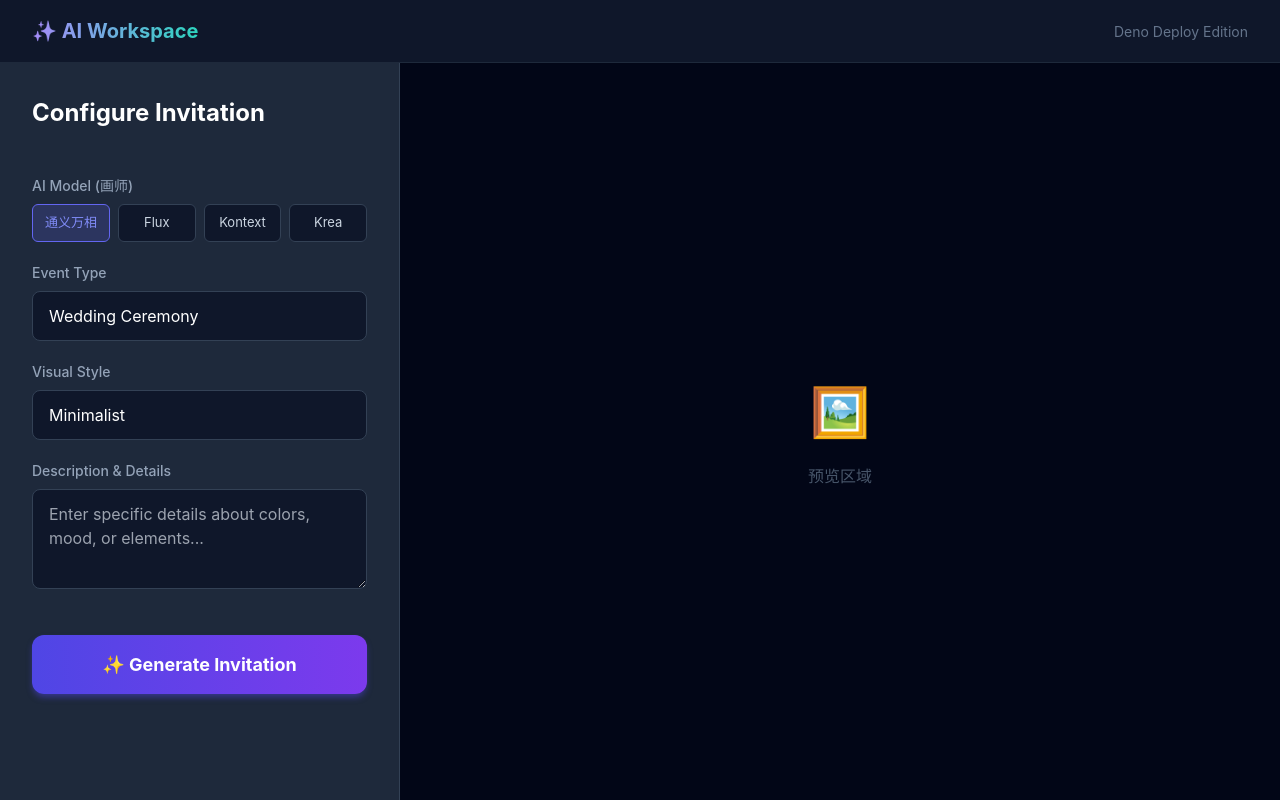
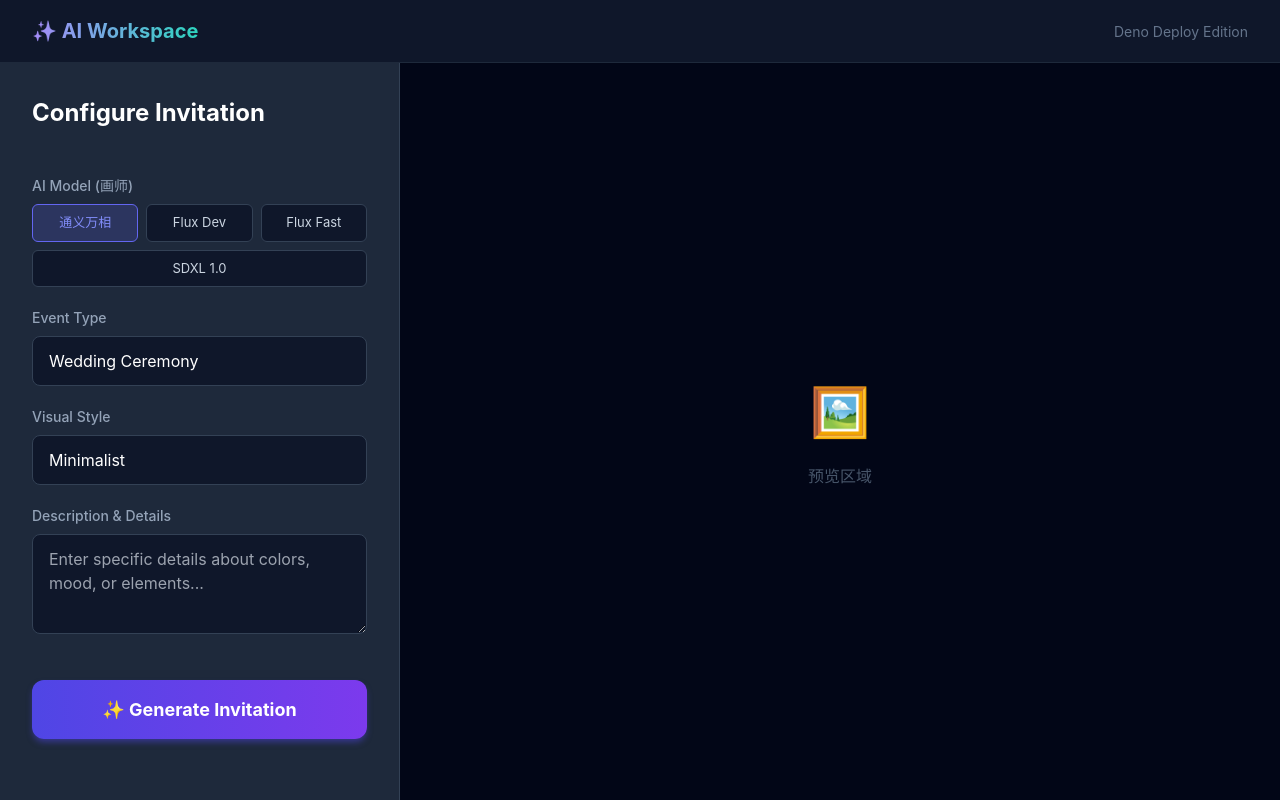
Before and after one commit to alkexe/yaoqinghanAI, a React (Vite) app: page / in a window 1280 px wide. Built offline with nearby package versions, Linux system fonts and the light colour scheme.

Commit message:
Add files via upload

```diff
--- a/App.tsx
+++ b/App.tsx
@@ -1,12 +1,19 @@
 import React, { useState } from 'react';
 import { GeminiService } from './services/geminiService';
 
-// 定义支持的模型列表
+// [核心修复] 更新为官方正确的模型 ID
 const AI_MODELS = [
+  // 1. 通义万相 (阿里官方，最稳)
   { name: '通义万相', id: 'Qwen/Qwen-Image' },
-  { name: 'Flux', id: 'MusePublic/FLUX.1-dev' },
-  { name: 'Kontext', id: 'MusePublic/FLUX.1-Kontext-Dev' },
-  { name: 'Krea', id: 'black-forest-labs/FLUX.1-Krea-dev' }
+
+  // 2. Flux.1 Dev (Black Forest Labs 官方 ID) - 之前那个 MusePublic 是错的
+  { name: 'Flux Dev', id: 'black-forest-labs/FLUX.1-dev' },
+
+  // 3. Flux.1 Schnell (官方极速版，生成更快)
+  { name: 'Flux Fast', id: 'black-forest-labs/FLUX.1-schnell' },
+
+  // 4. Stable Diffusion XL (SDXL 官方版，保底备用)
+  { name: 'SDXL 1.0', id: 'stabilityai/stable-diffusion-xl-base-1.0' }
 ];
 
 function App() {
@@ -16,7 +23,7 @@ function App() {
   const [loading, setLoading] = useState(false);
   const [imageUrl, setImageUrl] = useState<string | null>(null);
 
-  // 默认选中通义万相
+  // 默认选中通义万相 (最不容易出错)
   const [selectedModel, setSelectedModel] = useState(AI_MODELS[0].id);
 
   const handleGenerate = async () => {
@@ -38,7 +45,7 @@ function App() {
       display: 'flex',
       flexDirection: 'column' as const,
       height: '100vh',
-      backgroundColor: '#0f172a', // 深色背景
+      backgroundColor: '#0f172a',
       color: 'white',
       fontFamily: '-apple-system, BlinkMacSystemFont, "Segoe UI", Roboto, sans-serif',
     },
@@ -64,17 +71,17 @@ function App() {
       overflow: 'hidden',
       flexDirection: 'row' as const,
     },
-    // 左侧：配置面板 (现在在左边了)
+    // 左侧：配置面板
     configPanel: {
-      width: '400px', // 固定宽度
+      width: '400px',
       backgroundColor: '#1e293b',
       padding: '32px',
       display: 'flex',
       flexDirection: 'column' as const,
-      borderRight: '1px solid #334155', // [修改] 边框改到右侧作为分割线
+      borderRight: '1px solid #334155',
       overflowY: 'auto' as const,
     },
-    // 右侧：预览区域 (现在在右边了)
+    // 右侧：预览区域
     previewSection: {
       flex: 1,
       display: 'flex',
@@ -177,7 +184,7 @@ function App() {
       </div>
 
       <div style={styles.main}>
-        {/* 1. 配置面板 (编辑栏放在左侧) */}
+        {/* 配置面板 */}
         <div style={styles.configPanel}>
           <div style={styles.sectionTitle}>Configure Invitation</div>
 
@@ -232,7 +239,7 @@ function App() {
           </button>
         </div>
 
-        {/* 2. 预览区域 (放在右侧) */}
+        {/* 预览区域 */}
         <div style={styles.previewSection}>
           {loading ? (
             <div style={{textAlign: 'center', color: '#94a3b8'}}>
@@ -252,11 +259,10 @@ function App() {
         </div>
       </div>
 
-      {/* 移动端适配: 手机上自动变为上下布局 */}
+      {/* 移动端适配 */}
       <style>{`
         @media (max-width: 768px) {
           div[style*="flex-direction: row"] { flex-direction: column !important; }
-          /* 移动端去掉右边框，增加下边框分隔 */
           div[style*="width: 400px"] { width: 100% !important; border-right: none !important; border-bottom: 1px solid #334155; }
           div[style*="height: 100vh"] { height: auto !important; min-height: 100vh; }
         }
```
